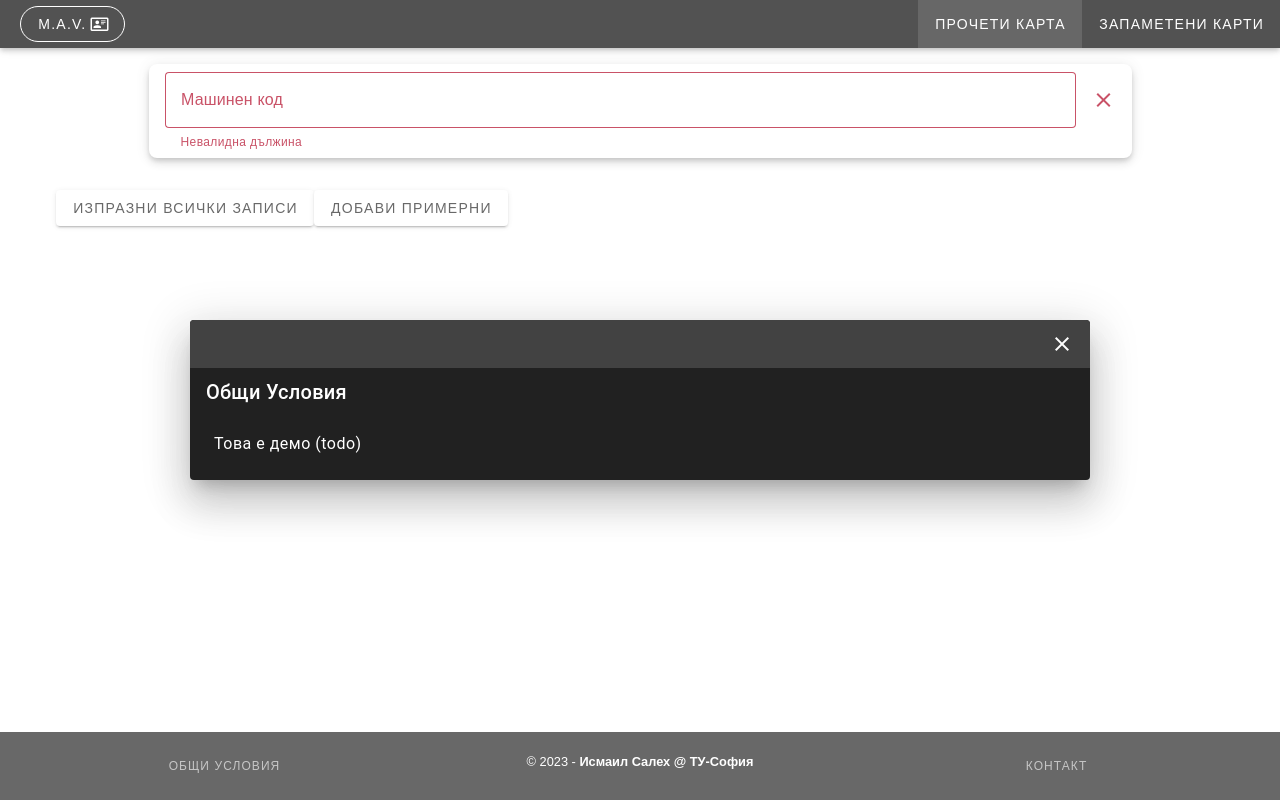
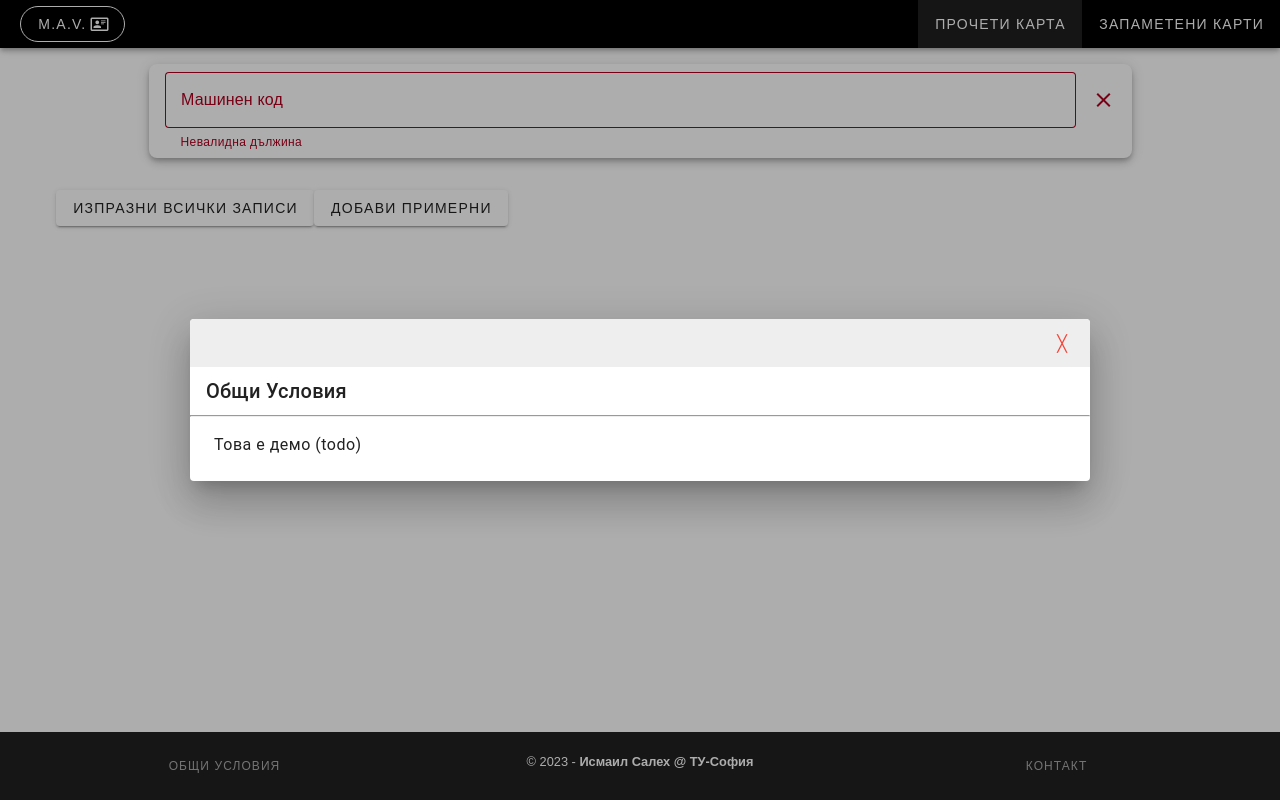
Before and after one commit to IsmailSalehCode/MRZ-Admin-Vault, a Vue app: page / in a window 1280 px wide. Both pictures are taken after a click on the button "ОБЩИ УСЛОВИЯ". Built offline with nearby package versions, Linux system fonts and the light colour scheme.

Commit message:
ui changes/styling

```diff
--- a/src/components/DialogEditSavedData.vue
+++ b/src/components/DialogEditSavedData.vue
@@ -3,9 +3,7 @@
     <v-card>
       <v-toolbar density="compact">
         <v-spacer></v-spacer>
-        <v-btn icon @click="close">
-          <v-icon>mdi-close</v-icon>
-        </v-btn>
+        <v-btn icon @click="close" color="red"> ╳ </v-btn>
       </v-toolbar>
       <v-alert v-if="alert.show" :type="alert.type">{{
         alert.message
--- a/src/components/DialogInfoDoc.vue
+++ b/src/components/DialogInfoDoc.vue
@@ -1,19 +1,13 @@
 <template>
   <!-- v-if='topic' check is the shortest solution to: 'undefined.cardWidth' error which is breaking the app -->
-  <v-dialog
-    v-if="topic"
-    theme="dark"
-    :max-width="documentData.cardWidth"
-    v-model="dialog"
-  >
+  <v-dialog v-if="topic" :max-width="documentData.cardWidth" v-model="dialog">
     <v-card>
       <v-toolbar density="compact">
         <v-spacer></v-spacer>
-        <v-btn icon @click="close">
-          <v-icon>mdi-close</v-icon>
-        </v-btn>
+        <v-btn icon @click="close" color="red"> ╳ </v-btn>
       </v-toolbar>
       <v-card-title>{{ documentData.title }}</v-card-title>
+      <hr />
       <v-card-text>
         <div v-html="documentData.content"></div>
       </v-card-text>
```
